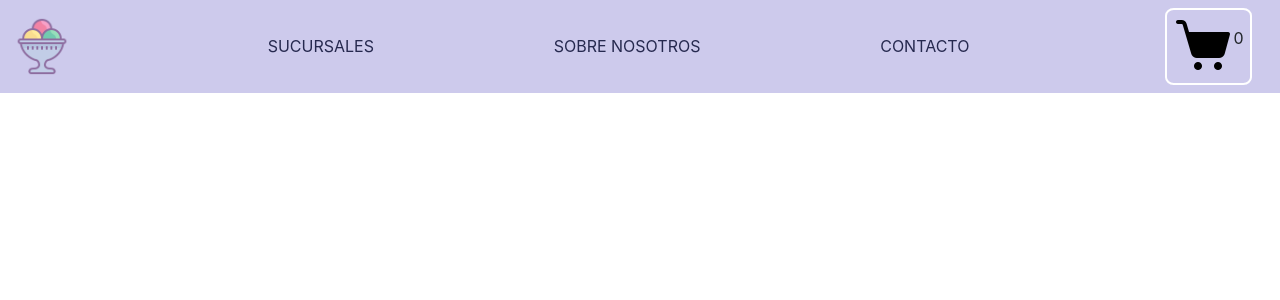
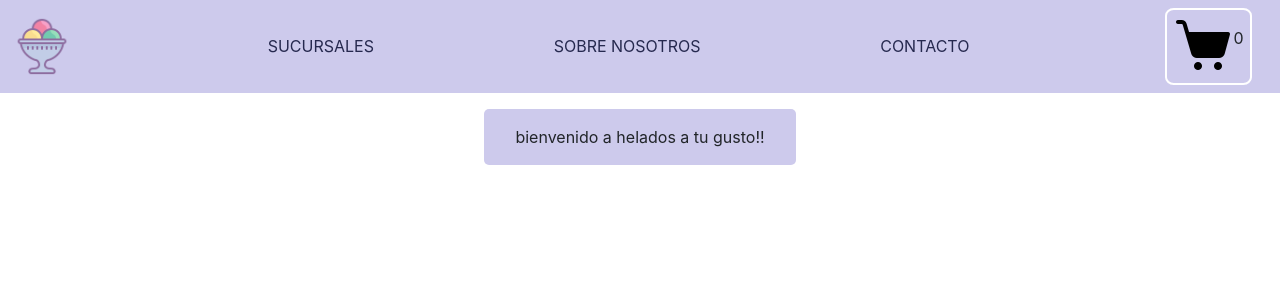
Before and after one commit to stevenske/desafio_clase_3_esteban_vargas, a React (Create React App) app: page / in a window 1280 px wide. Shown: the top 300 px of the page. Built offline with nearby package versions, Linux system fonts and the light colour scheme.

Commit message:
add greeting

```diff
--- a/src/App.js
+++ b/src/App.js
@@ -1,11 +1,11 @@
 import './App.css';
 import NavBar from './components/navBar/NavBar';
-import Cart from './components/cart/Cart';
-
+import ItemListContainer from './components/itemListContainer/ItemListContainer';
 function App() {
   return (
     <div className="App">
       <NavBar/>
+      <ItemListContainer greeting='bienvenido a helados a tu gusto!! '/>
     </div>
   );
 }
--- /dev/null
+++ b/src/components/itemListContainer/ItemListContainer.css
@@ -0,0 +1,14 @@
+.itemContainer{
+    display: flex;
+    justify-content: center;
+    margin: 1rem 1rem;
+}
+.itemContainer p{
+    display: flex;
+    padding: 1rem 1rem;
+    background-color: rgb(205, 202, 236);
+    justify-content: center;
+    border-radius: 5px;
+    width: 25%
+    ;
+}
--- /dev/null
+++ b/src/components/itemListContainer/ItemListContainer.js
@@ -0,0 +1,12 @@
+
+import './ItemListContainer.css'
+
+const ItemListContainer = ({greeting}) => {
+  return (
+    <div id='ItemList-container' className='itemContainer'>
+        <p>{greeting}</p>
+    </div>
+  )
+}
+
+export default ItemListContainer
```
